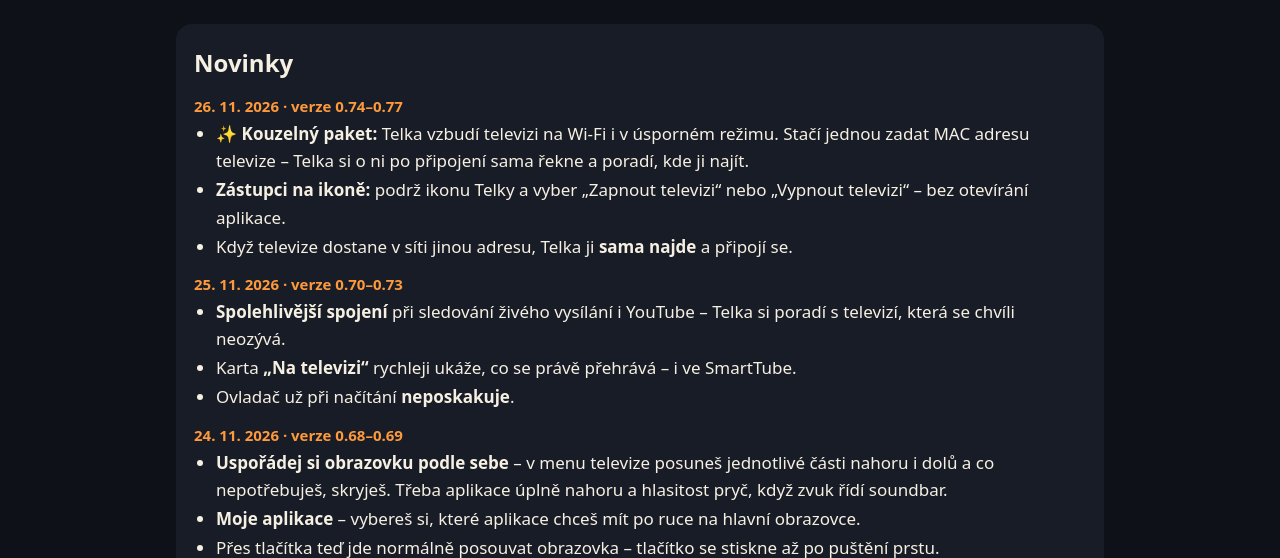
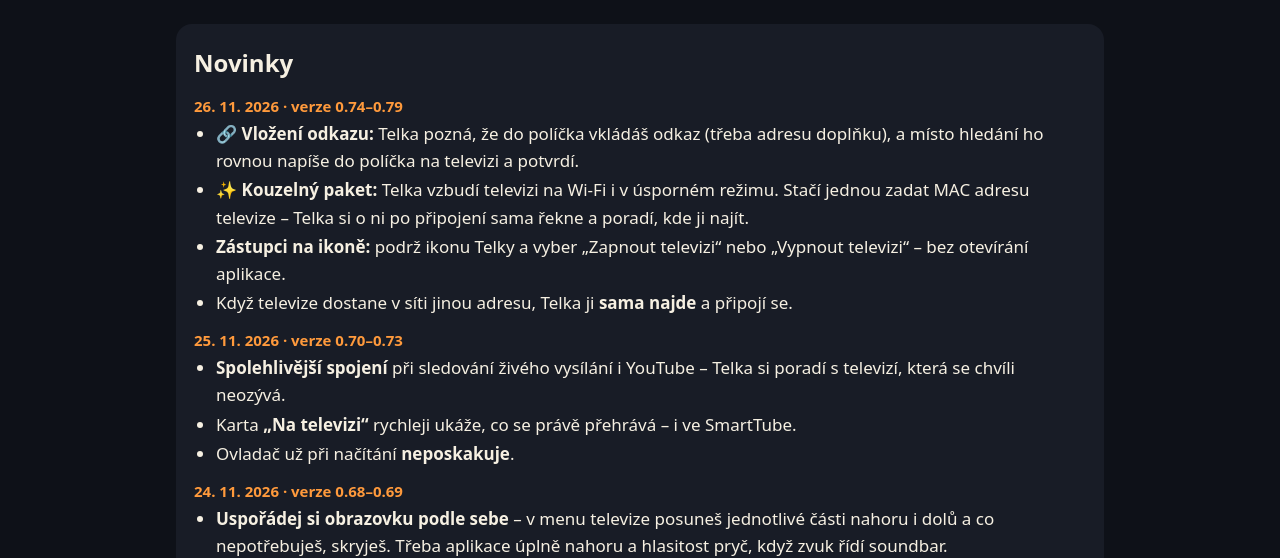
Before and after one commit to telka-v-kapse/telka-v-kapse.github.io, a plain HTML site: page index.html in a window 1280 px wide. Shown: the part 206-764 px from the top of the page. Drawn offline with Linux system fonts and the light colour scheme.

Commit message:
Novinky 0.79 (pripraveno, push az po vydani)

```diff
--- a/index.html
+++ b/index.html
@@ -67,8 +67,9 @@
 
   <section class="novinky" id="novinky">
     <h2>Novinky</h2>
-    <p class="den">26. 11. 2026 · verze 0.74–0.77</p>
+    <p class="den">26. 11. 2026 · verze 0.74–0.79</p>
     <ul>
+      <li><b>🔗 Vložení odkazu:</b> Telka pozná, že do políčka vkládáš odkaz (třeba adresu doplňku), a místo hledání ho rovnou napíše do políčka na televizi a potvrdí.</li>
       <li><b>✨ Kouzelný paket:</b> Telka vzbudí televizi na Wi-Fi i v úsporném režimu. Stačí jednou zadat MAC adresu televize –
         Telka si o ni po připojení sama řekne a poradí, kde ji najít.</li>
       <li><b>Zástupci na ikoně:</b> podrž ikonu Telky a vyber „Zapnout televizi“ nebo „Vypnout televizi“ – bez otevírání aplikace.</li>
```
